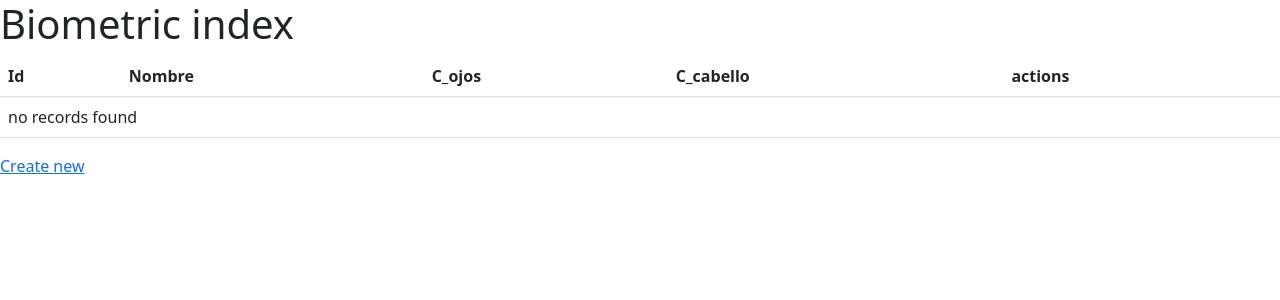
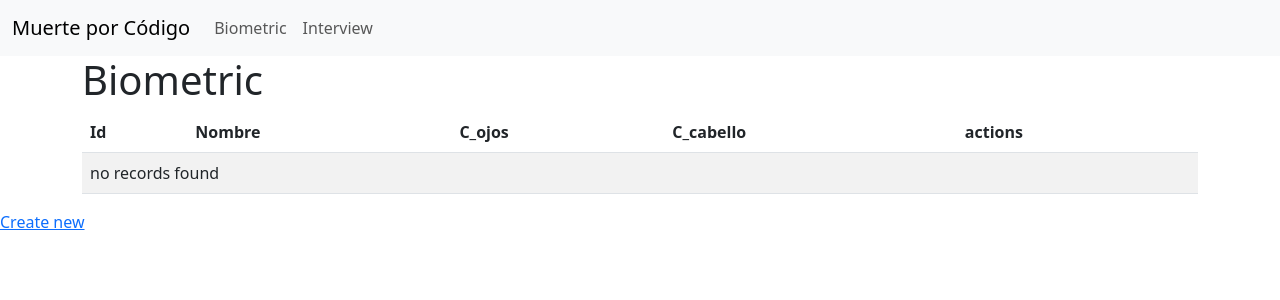
Before and after one commit to FranSSZZ/unCoderLibrary, a Symfony app: template templates/biometric/index.html.twig in a window 1280 px wide. Shown: the top 300 px of the page. Run offline with Twig, Linux system fonts and the light colour scheme; the template is opened without the code that fills it, so the values that code supplies are empty; some libraries are stand-ins or nearby versions.

Commit message:
actualizacion uncoder

```diff
--- a/composer.json
+++ b/composer.json
@@ -13,6 +13,7 @@
         "doctrine/doctrine-migrations-bundle": "^3.2",
         "doctrine/orm": "^2.15",
         "sensio/framework-extra-bundle": "^6.2",
+        "symfony/asset": "5.4.*",
         "symfony/console": "5.4.*",
         "symfony/dotenv": "5.4.*",
         "symfony/flex": "^1.17|^2",
--- a/templates/base.html.twig
+++ b/templates/base.html.twig
@@ -15,7 +15,22 @@
         {% endblock %}
     </head>
     <body>
+
         {% block body %}
+            <nav class="navbar navbar-expand-lg bg-body-tertiary">
+                <div class="container-fluid">
+                    <a class="navbar-brand" href="#">Muerte por Código</a>
+                    <button class="navbar-toggler" type="button" data-bs-toggle="collapse" data-bs-target="#navbarNavAltMarkup" aria-controls="navbarNavAltMarkup" aria-expanded="false" aria-label="Toggle navigation">
+                        <span class="navbar-toggler-icon"></span>
+                    </button>
+                    <div class="collapse navbar-collapse" id="navbarNavAltMarkup">
+                        <div class="navbar-nav">
+                            <a class="nav-link" href="{{ asset('/biometric') }}">Biometric</a>
+                            <a class="nav-link" href="{{ asset('/interview') }}">Interview</a>
+                        </div>
+                    </div>
+                </div>
+            </nav>
         {% endblock %}
     </body>
 </html>
--- a/templates/biometric/index.html.twig
+++ b/templates/biometric/index.html.twig
@@ -1,11 +1,12 @@
 {% extends 'base.html.twig' %}
 
-{% block title %}Biometric index{% endblock %}
+{% block title %}Biometric{% endblock %}
 
 {% block body %}
-    <h1>Biometric index</h1>
-
-    <table class="table">
+{{parent()}}
+    <div class="container">
+        <h1>Biometric</h1>
+        <table class="table table-striped">
             <thead>
                 <tr>
                     <th>Id</th>
@@ -34,6 +35,6 @@
             {% endfor %}
             </tbody>
         </table>
-
+    </div>
     <a href="{{ path('app_biometric_new') }}">Create new</a>
 {% endblock %}
```
Also changed, not shown: migrations/Version20230621201829.php (added, +31 -0 lines), templates/interview/index.html.twig (+6 -4 lines), 1 other file. Lines whose indentation alone changed are shown as unchanged.
